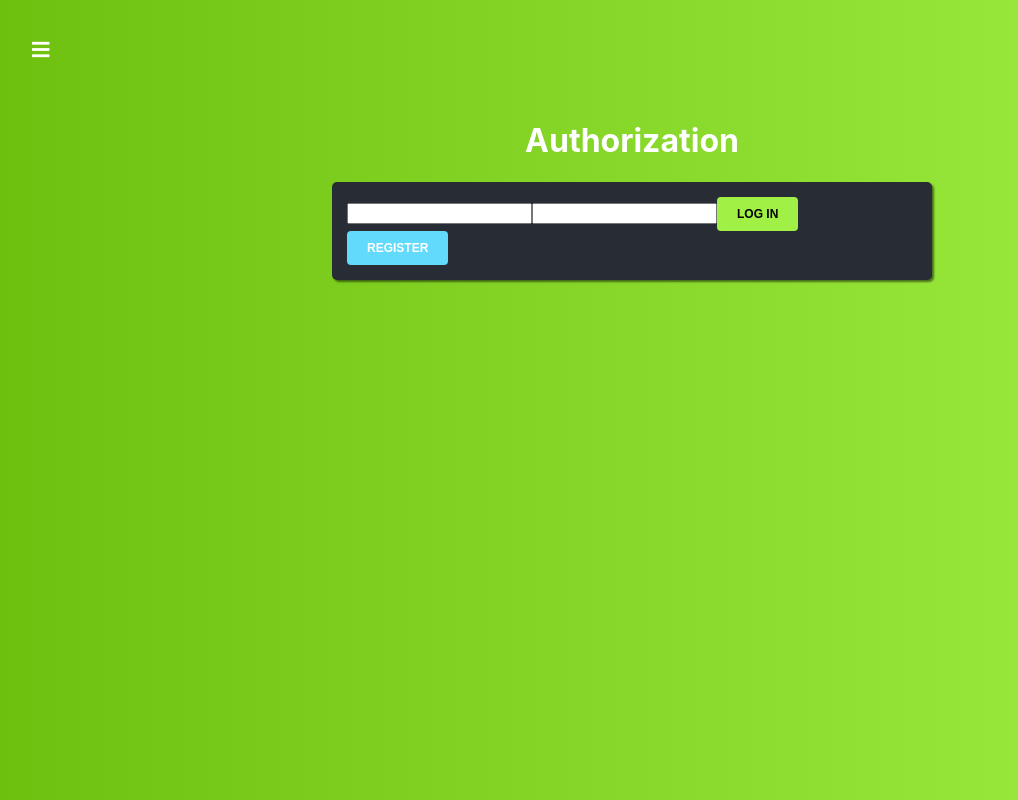
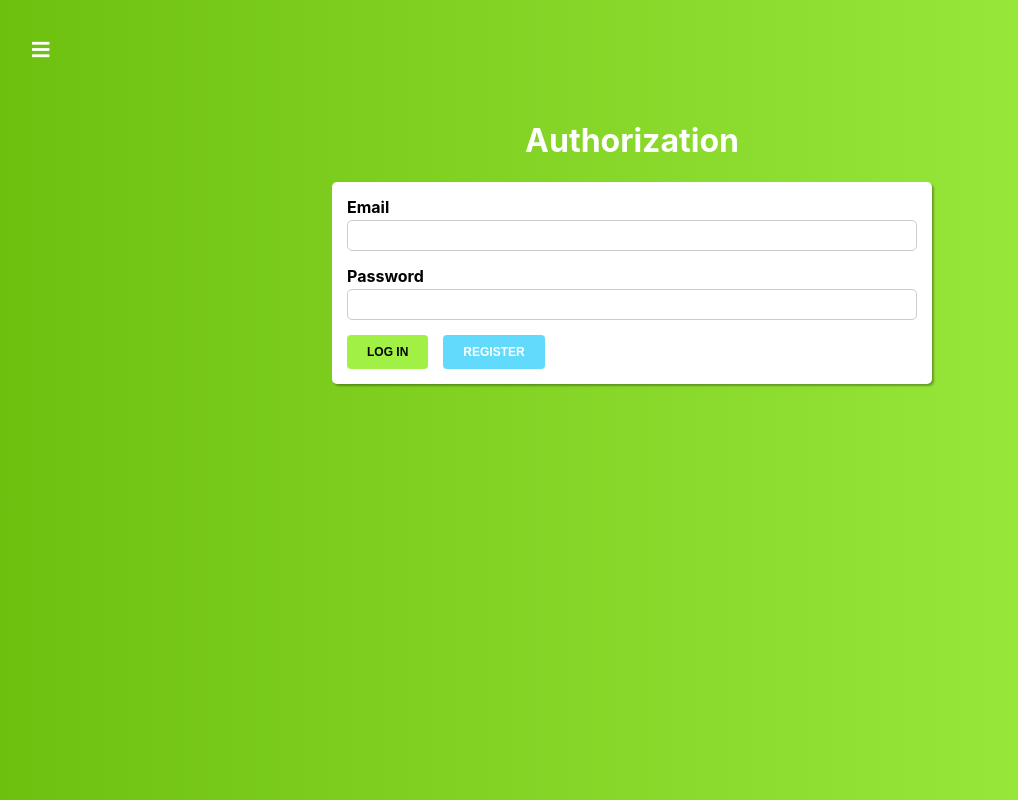
Before and after one commit to shumikhinigor/react, a React (Create React App) app: page /auth in a window 1280 px wide. Shown: the whole page, without its empty margins (8-1026 px from the left). Built offline with nearby package versions, Linux system fonts and the light colour scheme.

Commit message:
input component

```diff
--- /dev/null
+++ b/src/components/UI/Input/Input.js
@@ -0,0 +1,40 @@
+import React, { Component } from 'react'
+import classes from './Input.module.sass'
+
+class Input extends Component {
+
+	isInvalid = () => {
+		const { valid, touched, shouldValidate } = this.props
+		return !valid && shouldValidate && touched
+	}
+
+	render() {
+		const label = this.props.label
+		const value = this.props.value
+		const error = this.props.error
+		const type = this.props.type || 'text'
+		const classesInput = [ classes.Input ]
+		const htmlFor = `${ type }-${ Math.random() }`
+
+		// classesInput.push(classes['Input-invalid'])
+
+		return (
+			<div className={ classesInput.join(' ') }>
+				<label htmlFor={ htmlFor }>{ label }</label>
+				<input
+					type={ type }
+					id={ htmlFor }
+					value={ value }
+					onChange={ this.props.onChange }
+				/>
+
+				{ this.isInvalid()
+					? <span>{ error }</span>
+					: null
+				}
+			</div>
+		)
+	}
+}
+
+export default Input
--- /dev/null
+++ b/src/components/UI/Input/Input.module.sass
@@ -0,0 +1,26 @@
+@import '../../../styles/variables'
+
+.Input
+	margin-bottom: 15px
+	& label
+		display: block
+		font-weight: bold
+		margin-bottom: 3px
+		padding: 0
+	& input
+		display: block
+		box-sizing: border-box
+		border: 1px solid darken($light, 20%)
+		padding: 7px
+		margin: 0 0 5px
+		width: 100%
+		outline: none
+		border-radius: 5px
+		transition: all .3s ease-in-out
+	& span
+		color: $danger
+		font-size: 12px
+		font-weight: bold
+	&-invalid
+		& input
+			border-color: $danger
--- a/src/views/Auth/Auth.js
+++ b/src/views/Auth/Auth.js
@@ -1,5 +1,6 @@
 import React, { Component } from 'react'
 import classes from './Auth.module.sass'
+import Input from '../../components/UI/Input/Input'
 import Button from '../../components/UI/Button/Button'
 
 class Auth extends Component {
@@ -25,18 +26,16 @@ class Auth extends Component {
 						className={ classes['Auth-form'] }
 						onSubmit={ this.onSubmitHandler }
 					>
-						<input type="text" />
-						<input type="text" />
+						<Input
+							label={ 'Email' }
+						/>
+						<Input
+							label={ 'Password' }
+							error={ 'Error' }
+						/>
 
-						<Button
-							type={ 'success' }
-							onClick={ this.onLoginHandler }
-						>Log in</Button>
-
-						<Button
-							type={ 'primary' }
-							onClick={ this.onRegisterHandler }
-						>Register</Button>
+						<Button type={ 'success' } onClick={ this.onLoginHandler }>Log in</Button>
+						<Button type={ 'primary' } onClick={ this.onRegisterHandler }>Register</Button>
 					</form>
 				</div>
 			</div>
--- a/src/views/Auth/Auth.module.sass
+++ b/src/views/Auth/Auth.module.sass
@@ -15,7 +15,7 @@
 		color: $light
 		text-align: center
 	&-form
-		background: $secondary
-		box-shadow: 2px 2px 2px transparentize($dark, .5)
+		background: $light
+		box-shadow: 2px 2px 2px transparentize($dark, .7)
 		padding: 15px
 		border-radius: 5px
```
